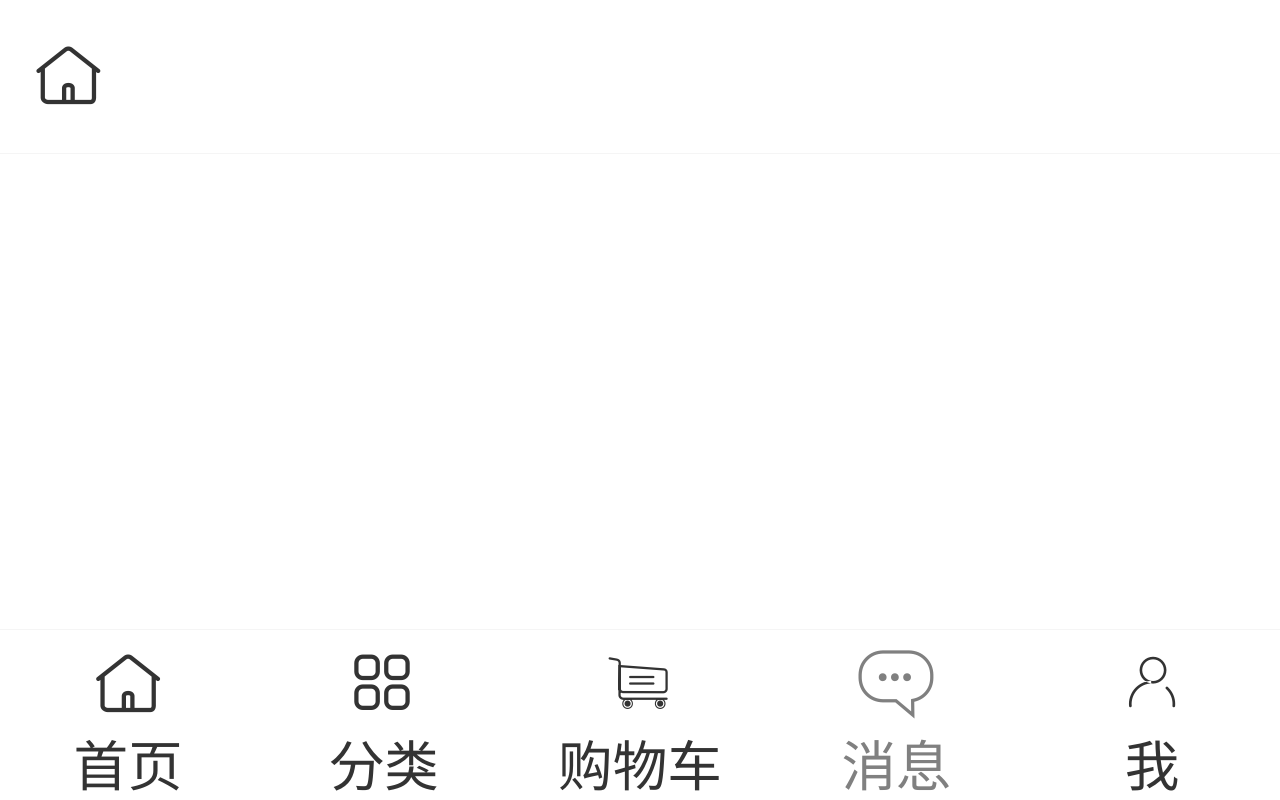
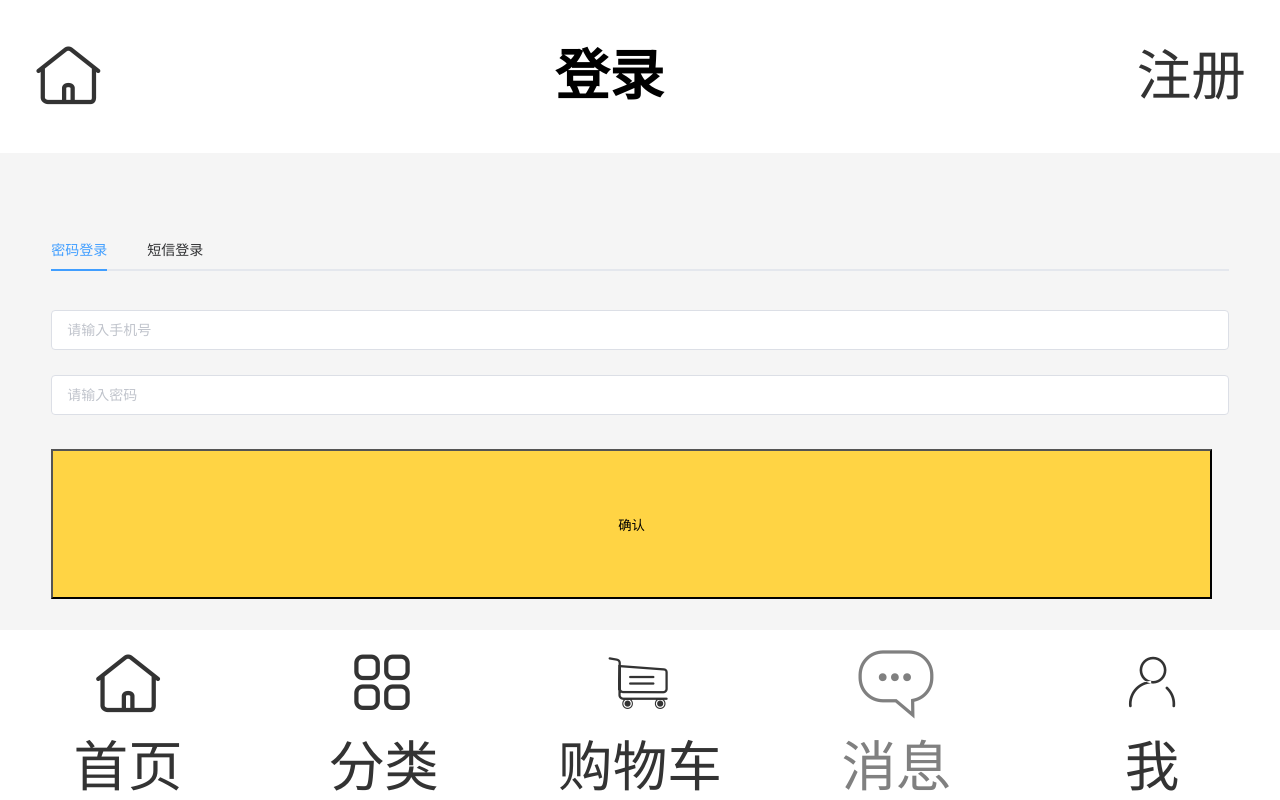
Before and after one commit to MrXie1/Wow, a Vue app: page /#/message in a window 1280 px wide. Built offline with nearby package versions, Linux system fonts and the light colour scheme; what mint-ui would draw is missing.

Commit message:
Xie_11.26

```diff
--- a/src/components/active.vue
+++ b/src/components/active.vue
@@ -94,7 +94,7 @@
         this.list=res.data.data.modules.slice(1)
         // console.log(res.data.data.modules.slice(1))
         this.src=res.data.data.modules[0].moduleContent.banners
-        console.log(res.data.data.modules.slice(1))
+        // console.log(res.data.data.modules.slice(1))
          // console.log(res.data.data.modules.slice(1)[2].moduleContent.products)
 
          // 在请求完轮播图片之后引入轮播代码【swiper初始化】
--- a/src/components/login.vue
+++ b/src/components/login.vue
@@ -50,11 +50,11 @@ export default {
         if(res == true){
 
           this.isShow = false
-          console.log(this.$route)
+          // console.log(this.$route)
           this.$router.push('/mine')
         }else{
           this.isShow = true
-          console.log(res)
+          // console.log(res)
         }
       })
     }
--- a/src/components/message.vue
+++ b/src/components/message.vue
@@ -1,14 +1,11 @@
 <template>
   <div >
-    <nav>
-      <a href='/index'>
-        <i class="iconfont icon-shouye"></i>
-      </a>
-    </nav>
+    <login></login>
   </div>
 </template>
 
 <script>
+import login from './login'
 import bus from '../bus'
 export default {
   name: 'message',
@@ -27,6 +24,10 @@ export default {
 
   beforeDestroy(){
     bus.$emit("footerbarhide",true);
+  },
+
+  components:{
+    login
   }
 }
 </script>
--- a/src/components/recommend.vue
+++ b/src/components/recommend.vue
@@ -136,7 +136,7 @@
         if(this.last.length >= this.datalist.length){
             return
         }
-        console.log('aaaaa')
+        // console.log('aaaaa')
          for(var i=0; i<11;i++){
              this.current++;
              this.last.push(this.datalist[this.current])
--- a/src/components/result.vue
+++ b/src/components/result.vue
@@ -53,12 +53,12 @@ export default {
         this.$router.push('/search/index')
       },
       handleInput(text){
-        console.log(encodeURI(this.text));
+        // console.log(encodeURI(this.text));
         var keyword = this.text;
         // this.$store.commit("shuang",keyword)
         this.$router.push('/search/result/'+keyword)
         var id = this.$route.params.word
-        console.log(id)
+        // console.log(id)
           //异步请求， 并将结果存储到 store中
          this.$store.dispatch("getSearchAction",id);
          this.$store.dispatch("getSaleAction",id);
--- a/src/components/view.vue
+++ b/src/components/view.vue
@@ -50,7 +50,7 @@ export default {
         this.$router.push('/search/index')
       },
       handleInput(text){
-        console.log(encodeURI(this.text));
+        // console.log(encodeURI(this.text));
         var keyword = this.text;
         this.historylist=this.$store.state.historylist
         this.historylist.unshift(this.text)
@@ -62,7 +62,7 @@ export default {
       handlehistory(data){
           this.$router.push('/search/result/'+data)
           var id = this.$route.params.word
-          console.log(this.$route)
+          // console.log(this.$route)
           this.historylist=this.$store.state.historylist
           this.historylist.unshift(data)
           // if($store.state.historylist.indexOf(historylist)===-1){
```
Also changed, not shown: src/components/detail.vue (+7 -7 lines), src/components/new1.vue (+4 -4 lines), src/components/price1.vue (+4 -4 lines), src/components/register.vue (+4 -4 lines), src/components/sale1.vue (+4 -4 lines), src/store/index.js (+7 -7 lines).
